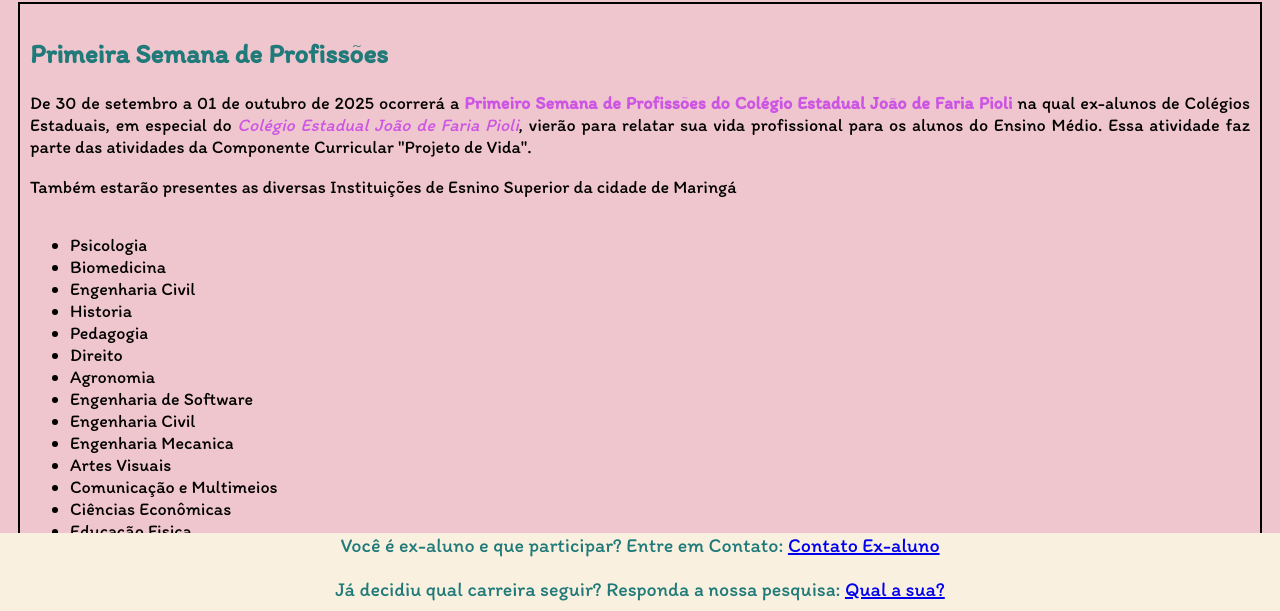
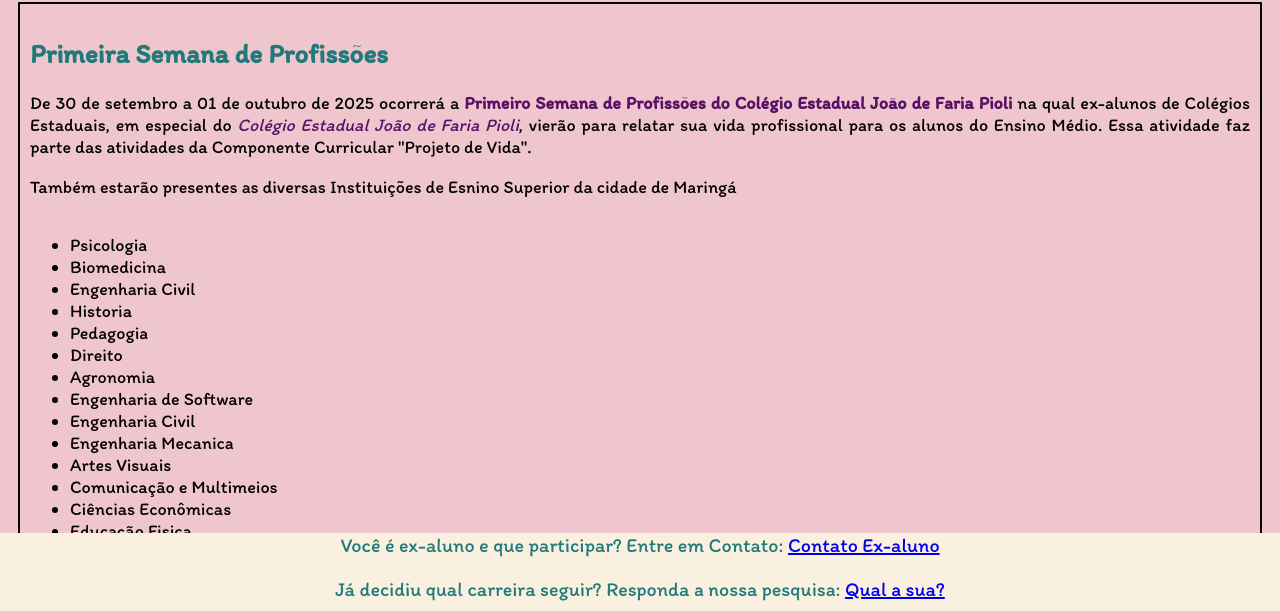
Before and after one commit to Arianne-Brao/SEMANAPROFISSOES, a plain HTML site: page index.html in a window 1280 px wide. Shown: the part 187-798 px from the top of the page. Drawn offline with Linux system fonts and the light colour scheme; a script that the page names is missing.

Commit message:
lllllllllllllllllllllllllllllllll

```diff
--- a/style.css
+++ b/style.css
@@ -8,8 +8,8 @@ body {background-color: #f0c6ce; text-align: justify; font-size: 18px; position:
 main {background-color: #f0c6ce; margin-bottom: 100px;}
 h1 {text-align: center; background-color:#f9f0df; color: #1f7a79;}
 h3,h2 {text-align: justify; color: #1f7a79;}
-b {color: #cc55e4; font-size: 18px;}
-i {color: #cc55e4; font-size: 18px;}
+b {color: #581166ff; font-size: 18px;}
+i {color: #581166ff; font-size: 18px;}
 .primeirasemana {text-align: justify; font-size: 18px; border: black solid 2px; padding: 10px; margin: 10px;}
 .segundasemana {text-align: justify; font-size: 18px; border: black solid 2px; padding: 10px; margin-left: 10px; margin-right: 10px; margin-top: 10px; margin-bottom: 50px;}
 #careertree {width: 5% ; height: 5%; display: inline; display: inline}
```
